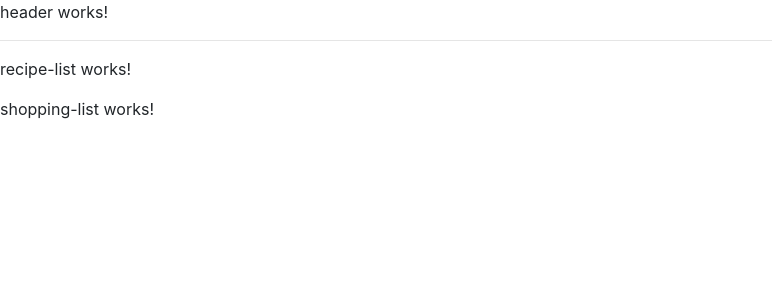
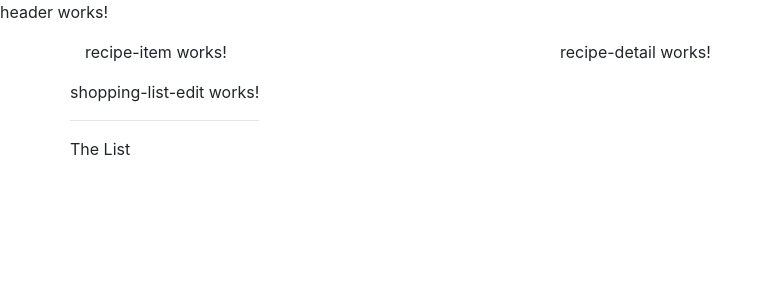
Before and after one commit to fapablazacl/angular8-my-first-app, an Angular app: page / in a window 1280 px wide. Shown: the top 300 px of the page, without its empty margins (0-772 px from the left). Built offline with nearby package versions, Linux system fonts and the light colour scheme.

Commit message:
Added proper component references and layout

```diff
--- a/src/app/app.component.html
+++ b/src/app/app.component.html
@@ -1,7 +1,11 @@
 
 <app-header></app-header>
 
-<hr />
-
-<app-recipe-list></app-recipe-list>
-<app-shopping-list></app-shopping-list>
+<div class="container">
+  <div class="row">
+    <div class="col-md-12">
+      <app-recipes></app-recipes>
+      <app-shopping-list></app-shopping-list>
+    </div>
+  </div>
+</div>
--- a/src/app/recipes/recipe-list/recipe-list.component.html
+++ b/src/app/recipes/recipe-list/recipe-list.component.html
@@ -1 +1 @@
-<p>recipe-list works!</p>
+<app-recipe-item></app-recipe-item>
--- a/src/app/recipes/recipes.component.html
+++ b/src/app/recipes/recipes.component.html
@@ -1,3 +1,10 @@
-<h1>
-    Recipes component is working!
-</h1>
+
+<div class="row">
+    <div class="col-md-5">
+        <app-recipe-list></app-recipe-list>
+    </div>
+
+    <div class="col-md-7">
+        <app-recipe-detail></app-recipe-detail>
+    </div>
+</div>
--- a/src/app/shopping-list/shopping-list.component.html
+++ b/src/app/shopping-list/shopping-list.component.html
@@ -1 +1,7 @@
-<p>shopping-list works!</p>
+<div class="row">
+    <div class="col-xs-10">
+        <app-shopping-edit></app-shopping-edit>
+        <hr>
+        <p>The List</p>
+    </div>
+</div>
```
